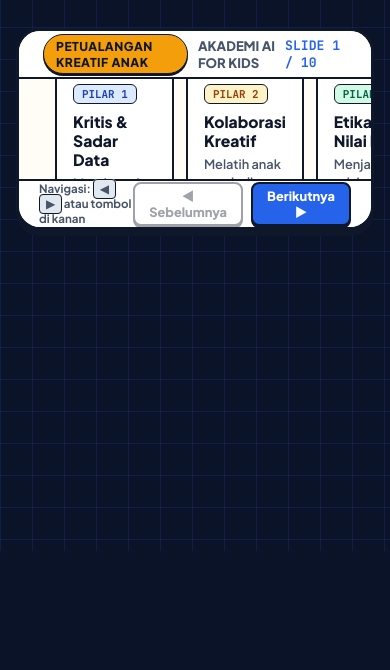
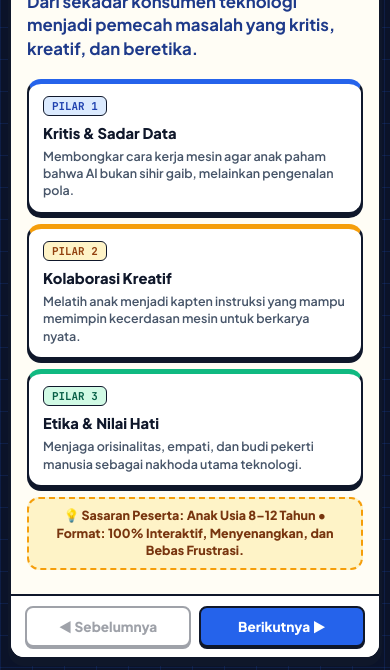
Before and after one commit to Dimitdisini/AI-For-Kidsss, a website: page presentasi.html in a window 390 px wide. Shown: the part 293-963 px from the top of the page. Before the commit the page ends 844 px from the top, so only its background shows below. Drawn offline with Linux system fonts and the light colour scheme.

Commit message:
feat(responsive): implementasi layout responsif adaptif untuk smartphone, tablet, dan laptop

```diff
--- a/presentasi.html
+++ b/presentasi.html
@@ -295,6 +295,111 @@
       background: var(--comic-blue-hero);
       color: #ffffff;
       border-color: var(--comic-ink-black);
+    }
+
+    /* ==========================================================================
+       RESPONSIVE DESIGN SYSTEM (DESKTOP 16:9, TABLET & SMARTPHONE ADAPTIVE)
+       ========================================================================== */
+    @media (max-width: 900px) {
+      body {
+        padding: 10px 8px;
+        min-height: 100dvh;
+        justify-content: flex-start;
+      }
+
+      .presentation-frame {
+        max-width: 100%;
+        aspect-ratio: auto;
+        min-height: calc(100dvh - 20px);
+        border-radius: 16px;
+      }
+
+      .slide-top-bar {
+        height: auto;
+        padding: 10px 14px;
+        flex-wrap: wrap;
+        gap: 8px;
+      }
+
+      .slide-deck {
+        position: relative;
+        min-height: 480px;
+        overflow-y: auto;
+      }
+
+      .slide {
+        position: relative;
+        inset: auto;
+        padding: 18px 16px 24px;
+        min-height: 100%;
+        justify-content: flex-start;
+        display: none;
+        transform: none;
+      }
+
+      .slide.active {
+        display: flex;
+        transform: none;
+      }
+
+      .slide-title {
+        font-size: 1.4rem;
+        line-height: 1.25;
+      }
+
+      .slide-subtitle {
+        font-size: 0.85rem;
+        margin-bottom: 12px;
+      }
+
+      .slide-grid-2,
+      .slide-grid-3,
+      .slide-grid-4 {
+        grid-template-columns: 1fr;
+        gap: 10px;
+      }
+
+      .comic-card {
+        padding: 12px 14px;
+      }
+
+      .comic-card h3 {
+        font-size: 0.92rem;
+      }
+
+      .comic-card p {
+        font-size: 0.78rem;
+      }
+
+      .highlight-strip {
+        font-size: 0.78rem;
+        padding: 8px 12px;
+        margin-top: 10px;
+      }
+
+      .slide-bottom-bar {
+        height: auto;
+        padding: 10px 14px;
+        flex-wrap: wrap;
+        gap: 8px;
+      }
+
+      .keyboard-hint {
+        display: none;
+      }
+
+      .nav-btn-group {
+        width: 100%;
+        display: flex;
+        justify-content: space-between;
+      }
+
+      .btn-slide-nav {
+        flex: 1;
+        padding: 10px 12px;
+        font-size: 0.85rem;
+        text-align: center;
+      }
     }
   </style>
 </head>
```
Also changed, not shown: index.html (+30 -3 lines).
